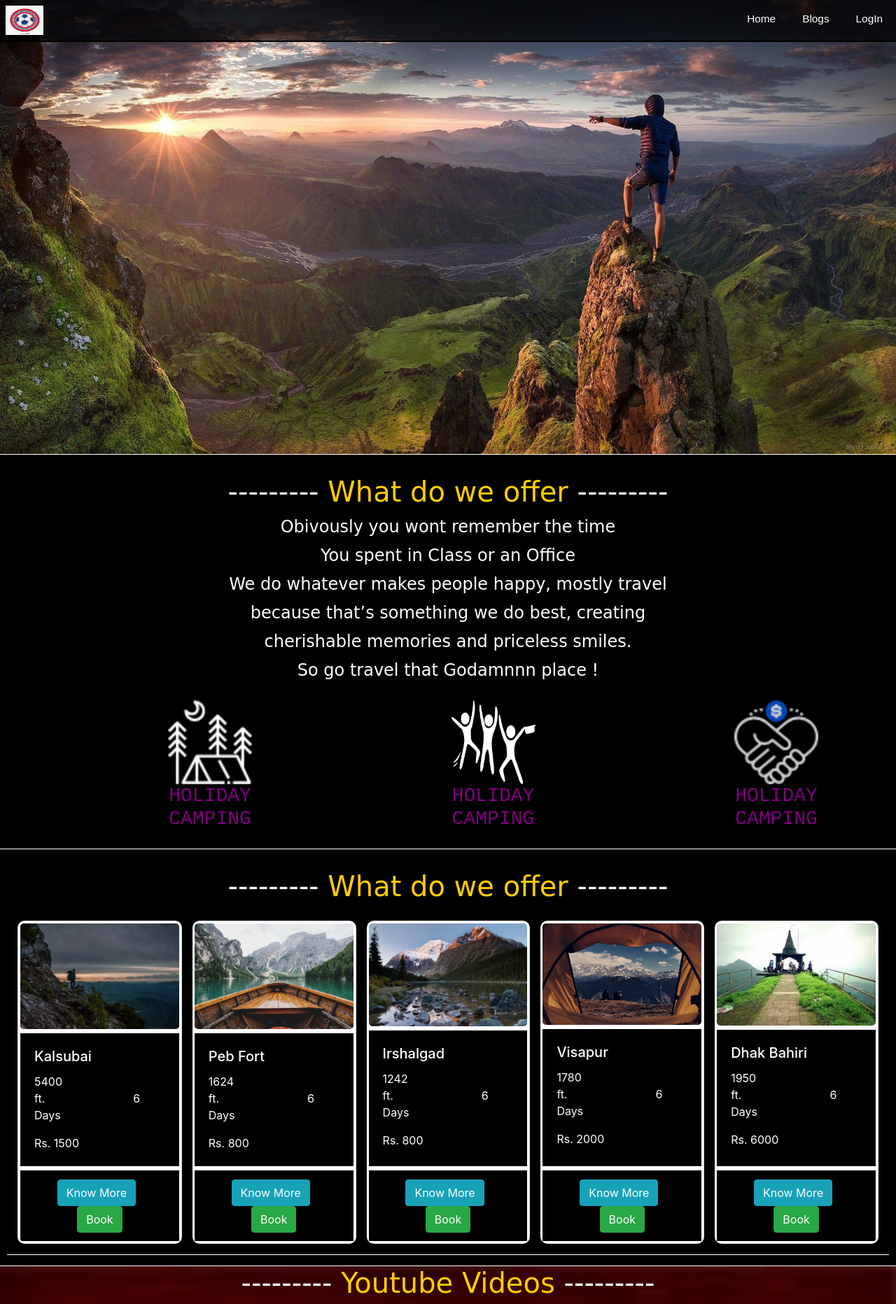
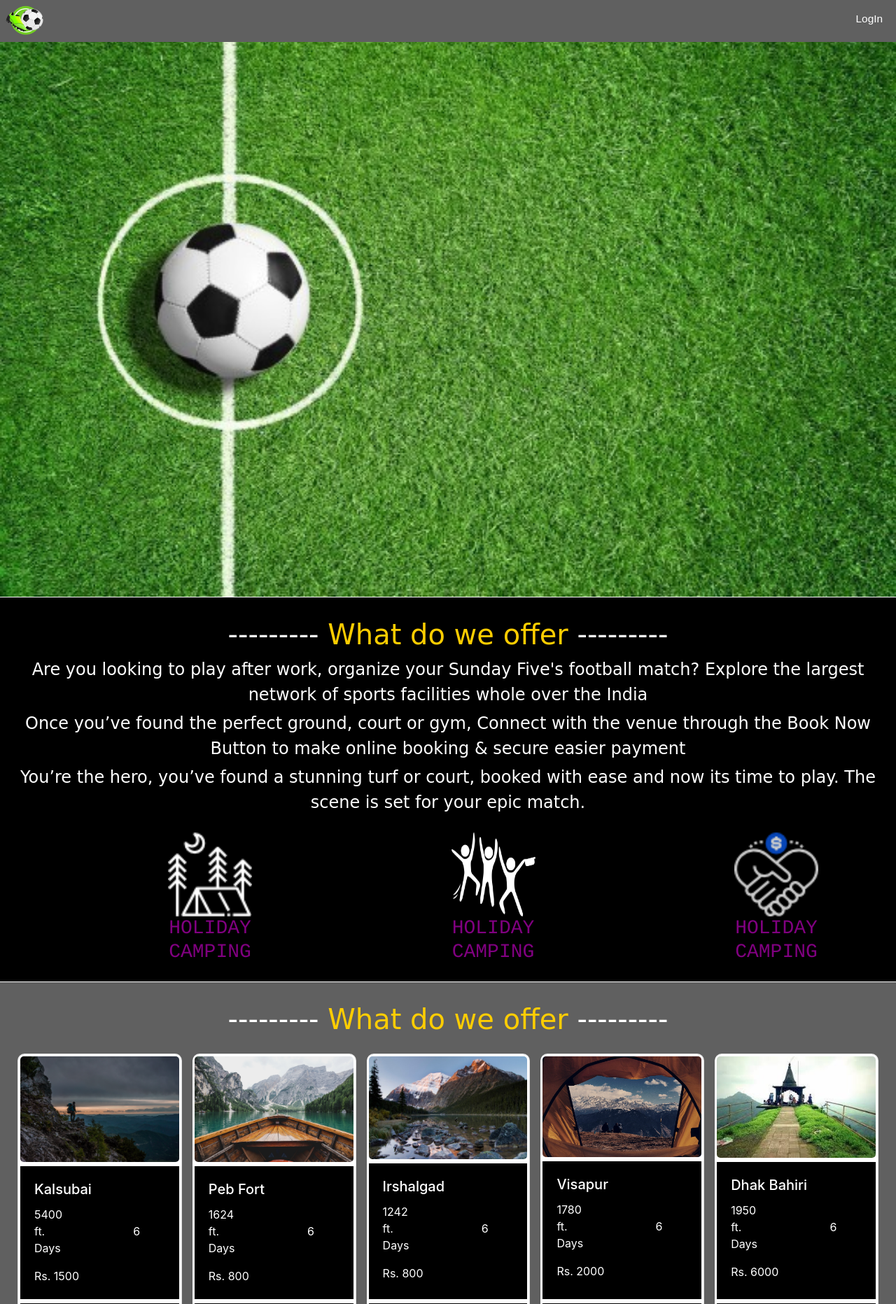
Before and after one commit to manish103p/php, a PHP site: page /homepage.php in a window 1280 px wide. Shown: the top 1864 px of the page at 70% size. Run offline with PHP 8.4, Linux system fonts and the light colour scheme; data that the repository does not hold is empty.

Commit message:
trying to change colours

```diff
--- a/templates/css/homepage.css
+++ b/templates/css/homepage.css
@@ -1,9 +1,9 @@
 body{
-    background-color:black;
+    background-color:#606060ff;
 }
 
 .black{
-    background:rgb(0,0,0);
+    background:#606060ff;
 }
 
 /*top navbar and banner*/
@@ -14,9 +14,9 @@ body{
 .topnav {
     position: absolute;
     width:100%;
-    background-color:rgba(0,0,0,0.7);
+    background-color:#606060ff;
     top:0;
-    border-bottom:2px solid rgb(0,0,0);
+    border-bottom:2px solid #606060ff;
 }
 
     /* Style the links inside the navigation bar */
@@ -39,7 +39,7 @@ body{
     /* Change the color of links on hover */
 .topnav a:hover {
     background-color:rgba(255,255,255,0.8);
-    color:black;
+    color:#606060ff;
 }
 
     /* Add a color to the active/current link */
--- a/templates/html/homepage.php
+++ b/templates/html/homepage.php
@@ -57,8 +57,8 @@
             }
         ?>
 
-            <a href="">Blogs</a>
-            <a href="">Home</a>
+
+
             <img style="width:70px;height:58px;padding:8px;" src="../images/home/WEBB png.png" />
         </div>
 
@@ -132,12 +132,10 @@
 <br>
 <div class="heading" id="offer-text-head"><h1><span style="color:white">---------</span> What do we offer <span style="color:white">---------</span></h1></div>
 
-    <div class="heading" id="offer-text"> Obivously you wont remember the time  </div>
-    <div class="heading" id="offer-text"> You spent in Class or an Office </div>
-    <div class="heading" id="offer-text"> We do whatever makes people happy, mostly travel  </div>
-    <div class="heading" id="offer-text"> because that’s something we do best, creating </div>
-    <div class="heading" id="offer-text"> cherishable memories and priceless smiles.</div>
-    <div class="heading" id="offer-text"> So go travel that Godamnnn place ! </div>
+    <div class="heading" id="offer-text"> Are you looking to play after work, organize your Sunday Five's football match? Explore the largest network of sports facilities whole over the India  </div>
+    <div class="heading" id="offer-text"> Once you’ve found the perfect ground, court or gym, Connect with the venue through the Book Now Button to make online booking & secure easier payment </div>
+    <div class="heading" id="offer-text"> You’re the hero, you’ve found a stunning turf or court, booked with ease and now its time to play. The scene is set for your epic match.  </div>
+
 
   <div class="why-us-card">
     <img src="../images/home/why_us1.png" alt="Avatar" class="why-us-images">
```
Also changed, not shown: templates/images/home/WEBB png.png, templates/images/home/banner.jpg.
